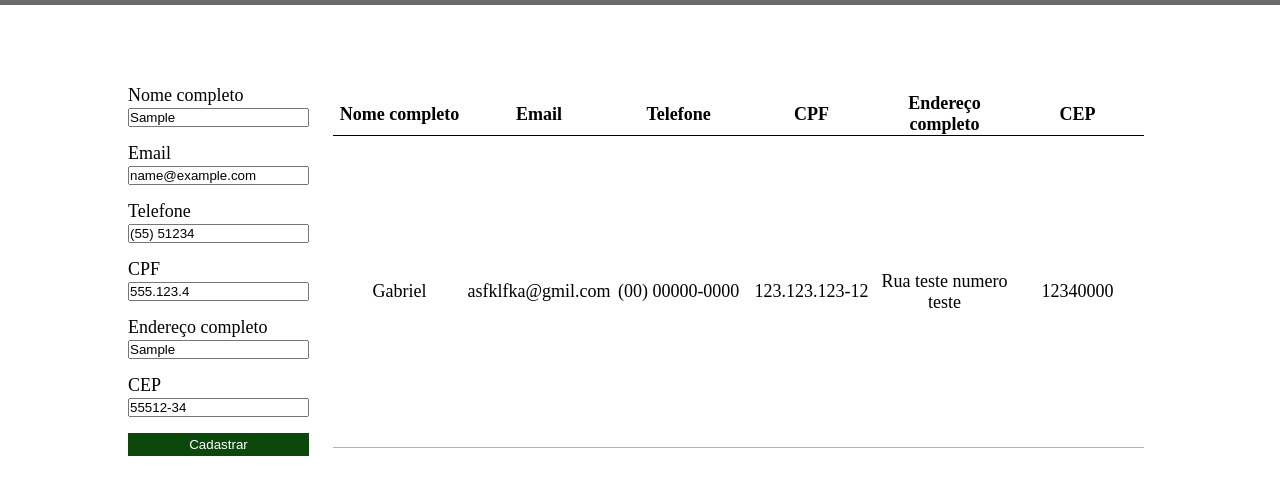
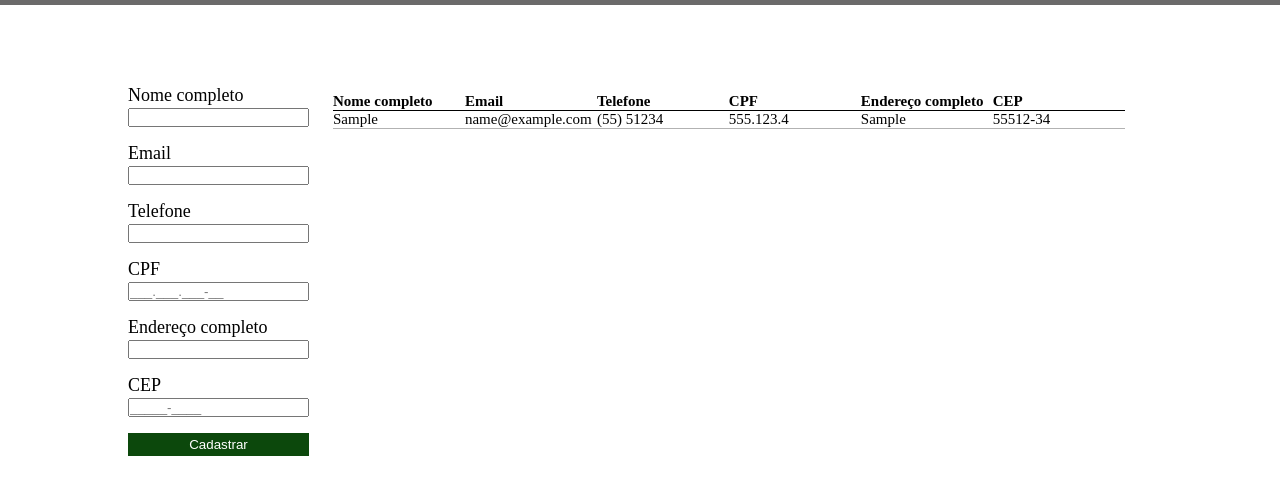
Before and after one commit to KauaOnoratoDev/Formul-rio-de-cadastros, a plain HTML site: page index.html in a window 1280 px wide. Both pictures are taken after typing "Sample", "name@example.com", "5551234", "5551234", "Sample", "5551234" into the empty fields and a click on the button "Cadastrar". Shown: the part 53-548 px from the top of the page. Drawn offline with nearby package versions, Linux system fonts and the light colour scheme.

Commit message:
final commit

```diff
--- a/index.html
+++ b/index.html
@@ -37,7 +37,7 @@
                 </li>
                 <li>
                     <label for="cep">CEP</label>
-                    <input type="tel" name="cep" id="cep" id="cep" required>
+                    <input type="tel" name="cep" id="cep" required>
                 </li>
                 <button type="submit">Cadastrar</button>
             </ul>
@@ -67,24 +67,7 @@
             </thead>
             <tbody>
                 <tr>
-                    <td>
-                        Gabriel
-                    </td>
-                    <td>
-                        asfklfka@gmil.com
-                    </td>
-                    <td>
-                        (00) 00000-0000
-                    </td>
-                    <td>
-                        123.123.123-12
-                    </td>
-                    <td>
-                        Rua teste numero teste
-                    </td>
-                    <td>
-                        12340000
-                    </td>
+
                 </tr>
             </tbody>
         </table>
--- a/main.css
+++ b/main.css
@@ -42,7 +42,9 @@ table {
     margin-left: 16px;
     width: 100%;
     padding: 8px;
-    text-align: center;
+    text-align: left;
+    display: inline-block;
+    font-size: 15px;
 }
 
 table th {
@@ -52,4 +54,9 @@ table th {
 
 table td {
     border-bottom: 1px solid rgba(0, 0, 0, 0.3);
+    margin: 16px;
 }
+
+table p {
+    margin-right: 8px;
+}
--- a/main.js
+++ b/main.js
@@ -1,29 +1,28 @@
 $(document).ready(function() {
-let linhas = ''
-
+    lista = []
     $('form').on('submit', function(e) {
         e.preventDefault()
+        lista.push('<tr>')
+        lista.push($(`<td>${$('#nome-completo').val()}</td>`))
+        lista.push($(`<td>${$('#email').val()}</td>`))
+        lista.push($(`<td>${$('#telefone').val()}</td>`))
+        lista.push($(`<td>${$('#cpf').val()}</td>`))
+        lista.push($(`<td>${$('#endereço').val()}</td>`))
+        lista.push($(`<td>${$('#cep').val()}</td>`))
+        lista.push('</tr>')
 
-        const nomeCompleto = $('#nome-completo').val()
-        const telefone = $('#telefone').val()
-        const email = $('#email').val()
-        const cpf = $('#cpf').val()
-        const endereço = $('#endereço').val()
-        const cep = $('#cep').val()
+        for(var i = 0; i < lista.length; i++) {
+            $(lista[i]).appendTo('tbody')
+        }
+        $('#nome-completo').val('')
+        $('#email').val('')
+        $('#telefone').val('')
+        $('#cpf').val('')
+        $('#endereço').val('')
+        $('#cep').val('')
+    })
 
-        let linha = '<tr>'
-        linha += `<td>${nomeCompleto}</td>`
-        linha += `<td>${email}</td>`
-        linha += `<td>${telefone}</td>`
-        linha += `<td>${cpf}</td>`
-        linha += `<td>${endereço}</td>`
-        linha += `<td>${cep}</td>`
-        linha += '</tr>'
-        linhas += linha
 
-        const corpoTabela = $('tbody')
-        corpoTabela.innerHTML = linhas
-    })
     $('#telefone').mask('(00) 00000-0000', {
         placeholder: ''
     })
```
